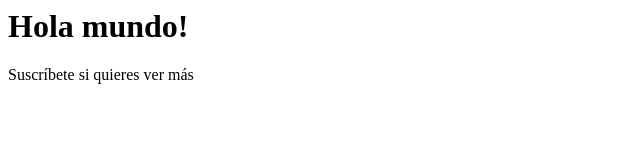
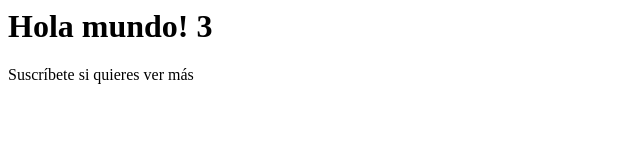
Before and after one commit to cladveloper/example, a plain HTML site: page index.html in a window 1280 px wide. Shown: the full height of the page, 0-640 px from the left. Drawn offline with Linux system fonts and the light colour scheme.

Commit message:
Hola mundo 2

```diff
--- a/index.html
+++ b/index.html
@@ -3,7 +3,7 @@
         <title>Hola</title>
     </head>
     <body>
-        <h1>Hola mundo!</h1>
+        <h1>Hola mundo! 3</h1>
         <p>Suscríbete si quieres ver más</p>
     </body>
 </html>
```
